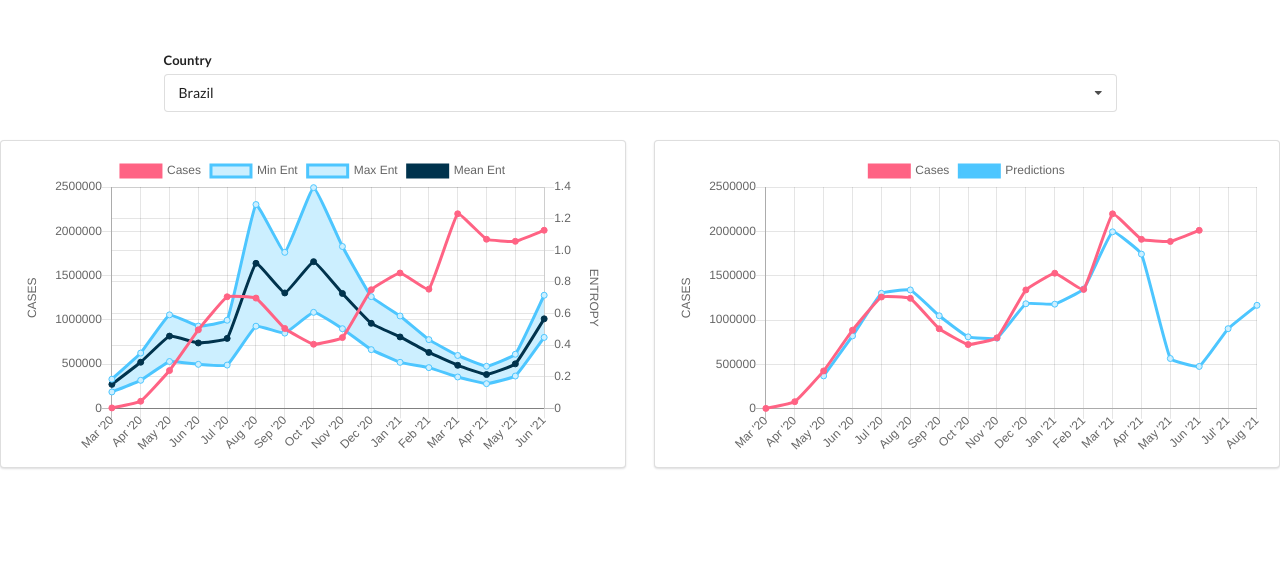
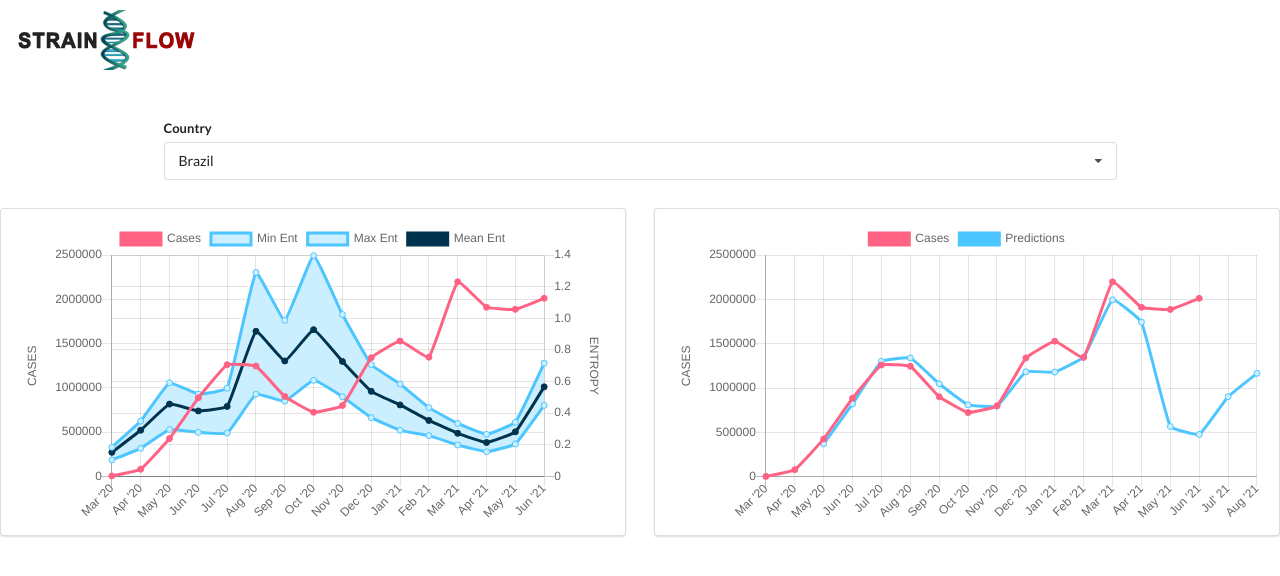
Before and after one commit to iamrish/strainflow-charts, a React (Create React App) app: page / in a window 1280 px wide. Shown: the top 576 px of the page. Built offline with nearby package versions, Linux system fonts and the light colour scheme.

Commit message:
ubuntu update

```diff
--- a/package.json
+++ b/package.json
@@ -10,6 +10,7 @@
     "react": "^17.0.2",
     "react-chartjs-2": "^2.8.0",
     "react-dom": "^17.0.2",
+    "react-router-dom": "^5.3.0",
     "react-scripts": "4.0.3",
     "web-vitals": "^1.1.2"
   },
--- a/src/App.js
+++ b/src/App.js
@@ -1,7 +1,8 @@
 import React, { useState } from "react";
 import Dropdown from "./components/Dropdown";
 import countries from "./dummyData/countries";
-import VerticalHeader from "./components/VerticalHeader";
+import Cases from "./components/Cases";
+import logo from "./images/logo.png";
 
 const App = () => {
   const [countrySelection, onCountrySelect] = useState({
@@ -17,9 +18,16 @@ const App = () => {
   return (
     <div className="ui grid stackable">
       <div className="ui row">
+        <img
+          src={logo}
+          alt="STRAINFLOW"
+          style={{ paddingLeft: "20px", paddingTop: "10px" }}
+        />
+      </div>
+      <div className="ui row">
         <div
           className="centered twelve wide column"
-          style={{ paddingTop: "50px" }}
+          style={{ paddingTop: "20px" }}
         >
           <Dropdown
             selection={countrySelection}
@@ -29,7 +37,7 @@ const App = () => {
           />
         </div>
       </div>
-      <VerticalHeader country={countrySelection} />
+      <Cases country={countrySelection} />
     </div>
   );
 };
--- a/src/components/VerticalHeader.js
+++ b/src/components/Cases.js
@@ -65,7 +65,7 @@ const labels1 = [
 
 const labels2 = [...labels1, "Jul' 21", "Aug '21"];
 
-const VerticalHeader = ({ country }) => {
+const Cases = ({ country }) => {
   // console.log(country);
   const state1 = {
     labels: labels1,
@@ -154,4 +154,4 @@ const VerticalHeader = ({ country }) => {
   );
 };
 
-export default VerticalHeader;
+export default Cases;
--- /dev/null
+++ b/src/components/Entropy.js
@@ -0,0 +1,3 @@
+import React from "react";
+import { Line } from "react-chartjs-2";
+import { BrowserRouter, Route, Link } from "react-router-dom";
```
Also changed, not shown: src/images/logo.png (added), 1 other file (tests, documents, lock files or other folders).
